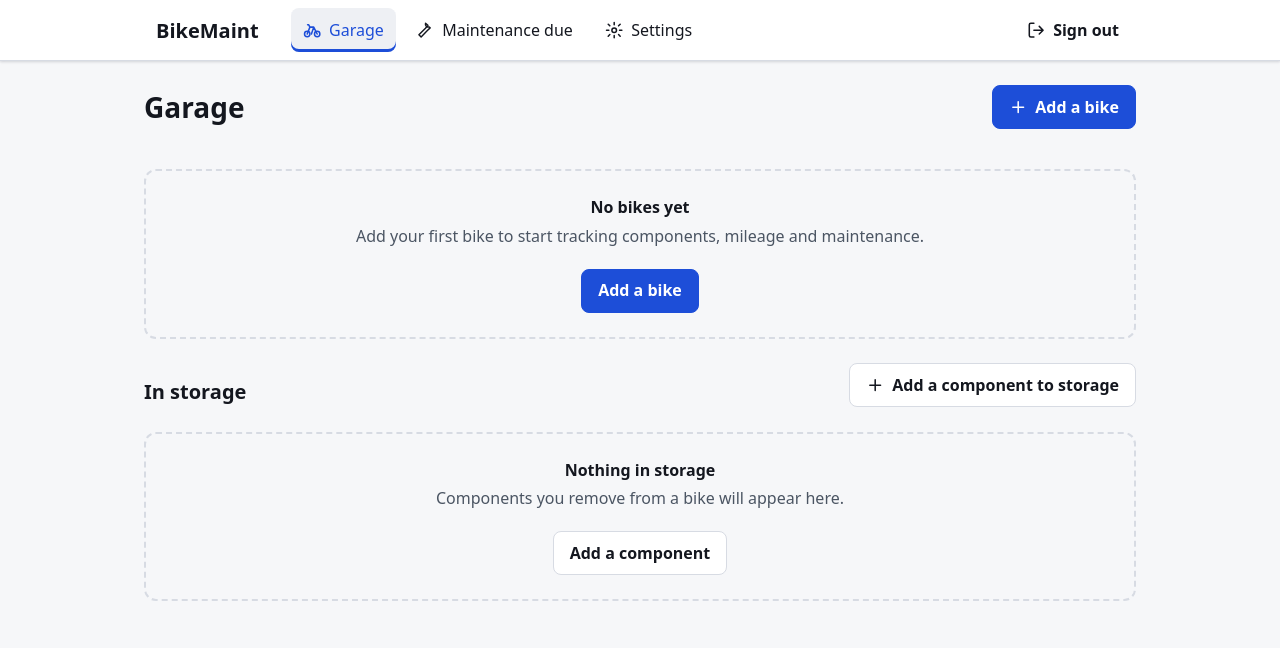
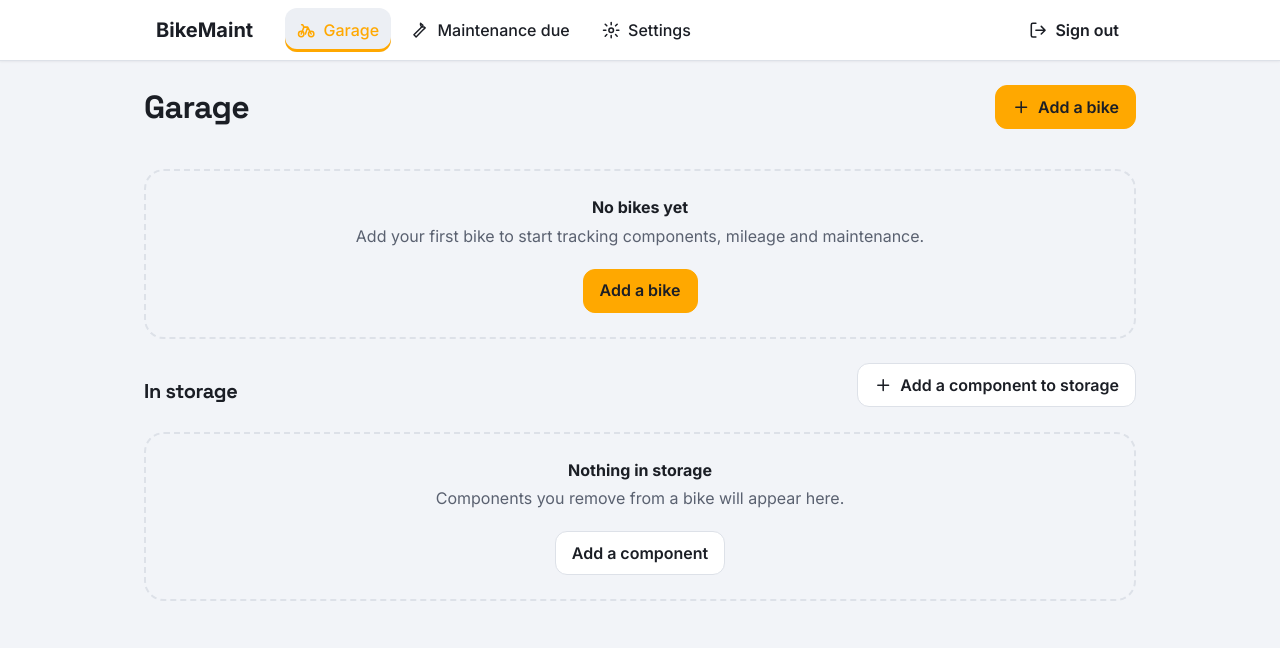
Before and after one commit to liutang/bikemaint, a FastAPI app: page / in a window 1280 px wide. Shown: the top 648 px of the page. Run offline with FastAPI, Linux system fonts and the light colour scheme; the visitor is signed in with stand-in values (Sample User, id 1); data comes from the database, SQL or seed files in the repository; data that the repository does not hold is empty; parts of the project's set-up code (start-up, migrations or seed data) failed here and were passed over.

Commit message:
Implement: Cockpit tokens, self-hosted fonts and contrast checks (003 foundation)
Co-Authored-By: Claude Sonnet 5.5 <noreply@anthropic.com>

```diff
--- a/app/static/styles.css
+++ b/app/static/styles.css
@@ -1,33 +1,57 @@
-/* BikeMaint design system — plain CSS, design tokens, light/dark via the OS preference.
-   Sections: tokens · base · shell · buttons · (components appended per feature phase). */
+/* BikeMaint design system ("Cockpit") — plain CSS, design tokens, light/dark via the OS preference.
+   Sections: fonts · tokens · base · shell · buttons · (components appended per feature phase). */
+
+/* ---------- Fonts (self-hosted, variable weight, latin subset) ---------- */
+@font-face {
+  font-family: "Inter";
+  src: url("/static/fonts/inter-latin-wght.woff2") format("woff2");
+  font-weight: 100 900;
+  font-style: normal;
+  font-display: swap;
+}
+
+@font-face {
+  font-family: "Space Grotesk";
+  src: url("/static/fonts/space-grotesk-latin-wght.woff2") format("woff2");
+  font-weight: 300 700;
+  font-style: normal;
+  font-display: swap;
+}
 
 /* ---------- Tokens ---------- */
 :root {
   color-scheme: light dark;
 
-  --bg: #f6f7f9;
+  /* Light theme: cool grey page, white surfaces, amber accent with dark ink. */
+  --bg: #f2f4f8;
   --surface: #ffffff;
-  --surface-2: #eef0f4;
-  --text: #14171f;
-  --text-muted: #4b5563;
-  --border: #d7dbe3;
-  --primary: #1d4ed8;
-  --primary-text: #ffffff;
+  --surface-2: #eceff4;
+  --text: #1b1e25;
+  --text-muted: #5a6170;
+  --border: #dde1e8;
+  --primary: #ffa800; /* brand accent: button / active-pill fill */
+  --primary-text: #1b1e25;
+  --link: #b45309; /* darker amber for text-like uses on light surfaces */
   --danger: #b42318;
   --danger-text: #ffffff;
-  --success: #067647;
-  --warning: #b54708;
-  --info: #1d4ed8;
-  --focus: #1d4ed8;
+  --success: #0a5c39;
+  --warning: #6b5800;
+  --info: #b45309;
+  --focus: #b45309;
 
-  --badge-overdue-bg: #fde8e8;
-  --badge-overdue-fg: #9b1c1c;
-  --badge-soon-bg: #fff1d6;
-  --badge-soon-fg: #8a4b00;
-  --badge-ok-bg: #dcf5e7;
-  --badge-ok-fg: #0b6b3a;
-  --badge-low-bg: #e7ebf3;
-  --badge-low-fg: #374151;
+  --badge-overdue-bg: #fde8e6;
+  --badge-overdue-fg: #9b1c13;
+  --badge-soon-bg: #fff6c2;
+  --badge-soon-fg: #5c4a00;
+  --badge-ok-bg: #dcf5e8;
+  --badge-ok-fg: #0a5c39;
+  --badge-low-bg: #eceef3;
+  --badge-low-fg: #3d4350;
+
+  --ring-overdue: #e5483a;
+  --ring-soon: #a38b00; /* gold: hue clearly apart from the amber brand accent */
+  --ring-ok: #12875a;
+  --ring-track: #e3e7ee;
 
   --space-1: 0.25rem;
   --space-2: 0.5rem;
@@ -35,44 +59,52 @@
   --space-4: 1rem;
   --space-5: 1.5rem;
   --space-6: 2rem;
-  --radius: 0.75rem;
-  --radius-sm: 0.5rem;
-  --shadow: 0 1px 2px rgb(16 24 40 / 6%), 0 1px 3px rgb(16 24 40 / 10%);
-  --font-sans: system-ui, -apple-system, "Segoe UI", Roboto, "Helvetica Neue", Arial, sans-serif;
+  --radius: 1.25rem;
+  --radius-sm: 0.75rem;
+  --shadow: 0 1px 2px rgb(27 30 37 / 6%);
+  --font-sans: "Inter", system-ui, -apple-system, "Segoe UI", Roboto, "Helvetica Neue", Arial, sans-serif;
+  --font-display: "Space Grotesk", "Inter", system-ui, -apple-system, "Segoe UI", Roboto, sans-serif;
   --font-size-sm: 0.875rem;
   --font-size-base: 1rem;
   --font-size-lg: 1.25rem;
-  --font-size-xl: 1.75rem;
+  --font-size-xl: 2rem;
   --tap-min: 2.75rem;
 }
 
 @media (prefers-color-scheme: dark) {
   :root {
-    --bg: #0f1218;
-    --surface: #181c25;
-    --surface-2: #212633;
-    --text: #e8ebf2;
-    --text-muted: #aab2c2;
-    --border: #2d3444;
-    --primary: #8ab4ff;
-    --primary-text: #0b1220;
+    /* Dark theme: softened charcoal (never near-black). */
+    --bg: #1b1e25;
+    --surface: #262a33;
+    --surface-2: #323742;
+    --text: #eceef2;
+    --text-muted: #b8bdc9;
+    --border: #363c48;
+    --primary: #ffa800;
+    --primary-text: #1b1e25;
+    --link: #ffa800;
     --danger: #ff8a80;
     --danger-text: #3b0a07;
-    --success: #7ddba4;
-    --warning: #f5b562;
-    --info: #8ab4ff;
-    --focus: #8ab4ff;
+    --success: #3ddc84;
+    --warning: #f4dc4a;
+    --info: #ffa800;
+    --focus: #ffa800;
 
-    --badge-overdue-bg: #4a1b1b;
+    --badge-overdue-bg: #4a2326;
     --badge-overdue-fg: #ffb4ab;
-    --badge-soon-bg: #4a3410;
-    --badge-soon-fg: #ffd599;
-    --badge-ok-bg: #14382a;
-    --badge-ok-fg: #9be5bd;
-    --badge-low-bg: #2a3142;
-    --badge-low-fg: #c9d1e3;
+    --badge-soon-bg: #4a4210;
+    --badge-soon-fg: #f4dc4a;
+    --badge-ok-bg: #163d2a;
+    --badge-ok-fg: #8be8b6;
+    --badge-low-bg: #3a404c;
+    --badge-low-fg: #d3d8e3;
 
-    --shadow: 0 1px 2px rgb(0 0 0 / 40%), 0 1px 3px rgb(0 0 0 / 50%);
+    --ring-overdue: #ff6b5e;
+    --ring-soon: #f4dc4a;
+    --ring-ok: #3ddc84;
+    --ring-track: #3d4350;
+
+    --shadow: 0 1px 2px rgb(0 0 0 / 30%);
   }
 }
 
@@ -101,6 +133,8 @@ body {
 h1,
 h2,
 h3 {
+  font-family: var(--font-display);
+  letter-spacing: -0.02em;
   line-height: 1.25;
   margin: 0 0 var(--space-3);
   min-width: 0;
@@ -129,7 +163,7 @@ small {
 }
 
 a {
-  color: var(--primary);
+  color: var(--link);
   text-underline-offset: 0.18em;
 }
 
```
Also changed, not shown: tests/test_ui_contrast.py (+56 -4 lines), app/static/fonts/README.md (added), app/static/fonts/inter-latin-wght.woff2 (added), app/static/fonts/space-grotesk-latin-wght.woff2 (added).
